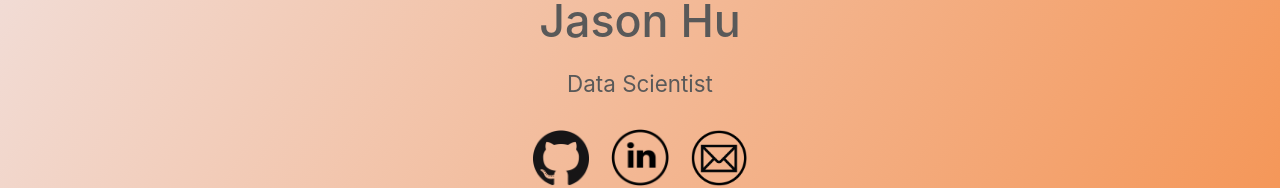
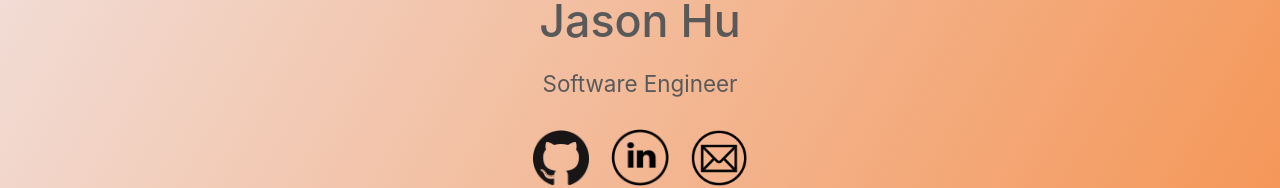
Before and after one commit to jason-hu7/husweb, a React (Create React App) app: page / in a window 1280 px wide. Shown: the part 259-447 px from the top of the page. Built offline with nearby package versions, Linux system fonts and the light colour scheme.

Commit message:
update landing

```diff
--- a/src/components/landing.js
+++ b/src/components/landing.js
@@ -7,7 +7,7 @@ export default class Landing extends Component {
                 <div className="content">
                     <div>
                         <h1>Jason Hu</h1>
-            <p style={{ marginBottom: "4vh" }}>Data Scientist</p>
+                        <p style={{ marginBottom: "4vh" }}>Software Engineer</p>
                         <a
                             href="https://github.com/jason-hu7"
                             target="_blank"
```
Lines whose indentation alone changed are shown as unchanged.
